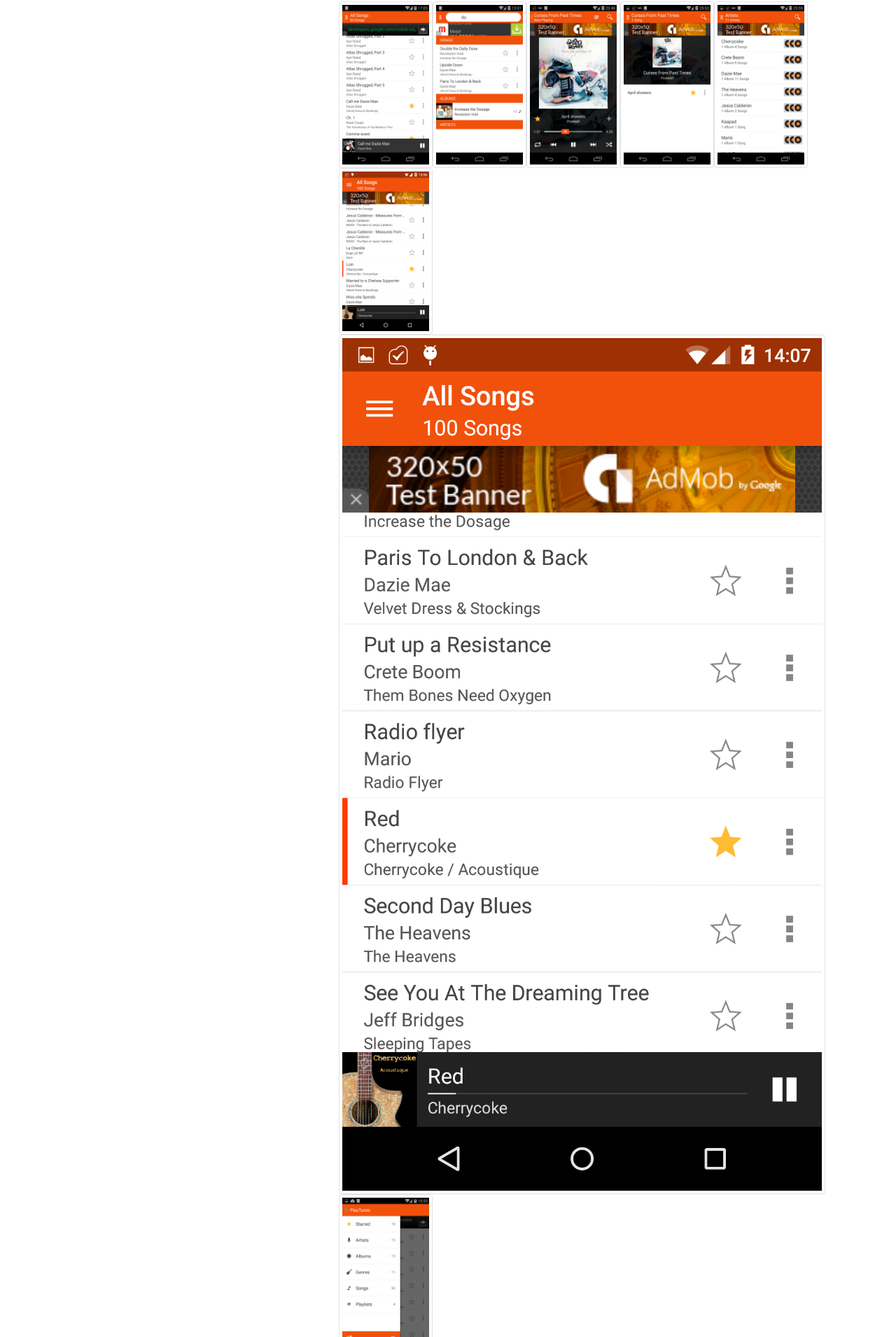
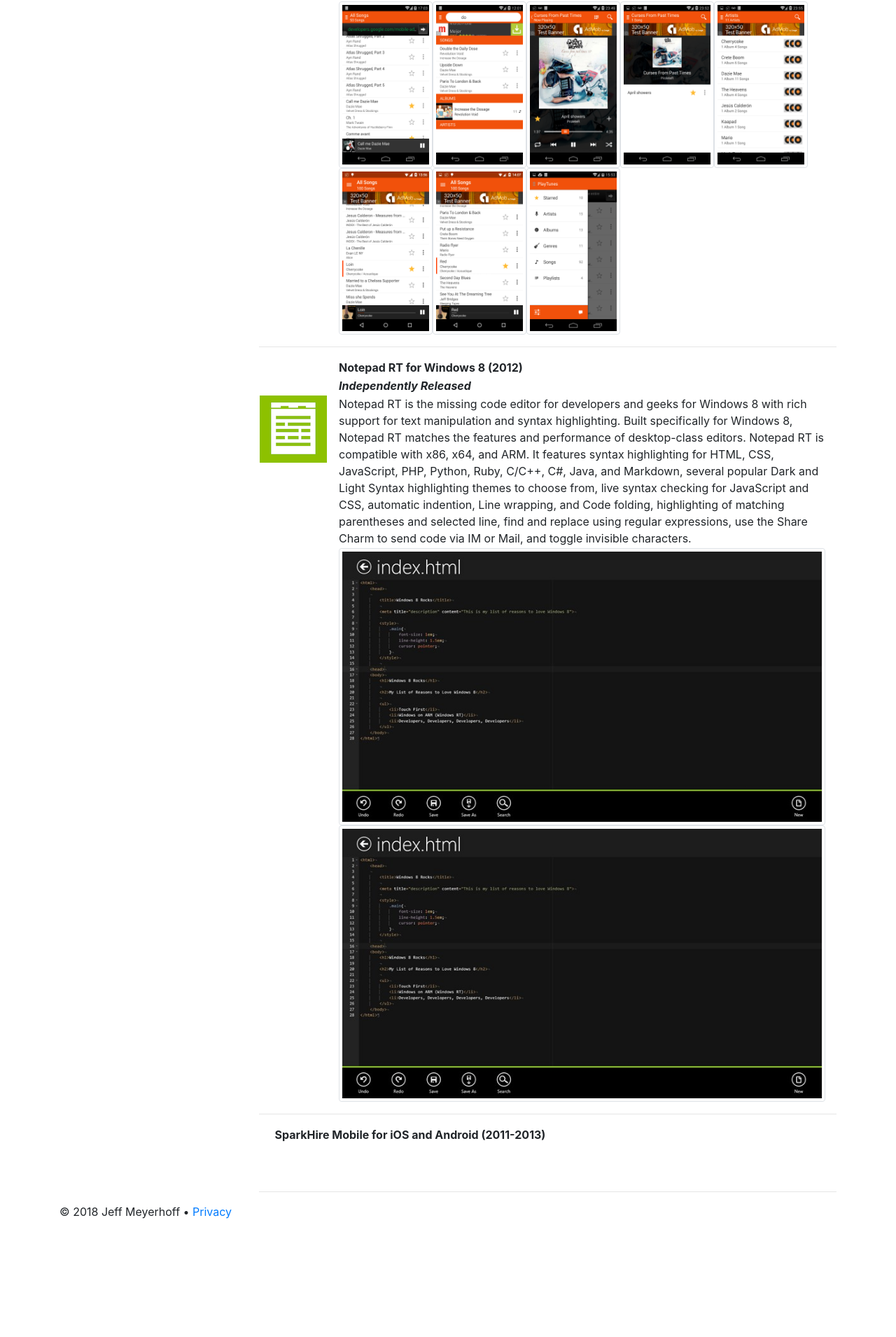
Before and after one commit to jeffington/jeffington.github.io, a Jekyll site: the page built from projects/index.md, in a window 1280 px wide. Shown: the part 952-2862 px from the top of the page at 70% size. Built offline with Jekyll 4.4.1, drawn with Linux system fonts in a browser that asks for light colours; after the commit the page ends 2711 px from its top, so only the background shows below that.

Commit message:
Fixed size of screenshot

```diff
--- a/projects/index.md
+++ b/projects/index.md
@@ -51,7 +51,7 @@ title: Projects
 ||_Independently Released_|
 |![PlayTunes App Icon](/assets/images/projects/playtunes/playtunes3-app-icon-96.png)|PlayTunes was a music player app for Android that I first built in 2010 using Java, Eclipse, and the Android UI toolkit. The source code for PlayTunes is publicly available on GitHub.|
 ||Developed with Java and the Android Development Tools.|
-||<img src="/assets/images/projects/playtunes/screenshot-1.png" alt="" class="img-thumbnail" style="width: 134px; height:238px;"><img src="/assets/images/projects/playtunes/screenshot-2.png" alt="" class="img-thumbnail" style="width: 134px; height:238px;"><img src="/assets/images/projects/playtunes/screenshot-3.png" alt="" class="img-thumbnail" style="width: 134px; height:238px;"><img src="/assets/images/projects/playtunes/screenshot-4.png" alt="" class="img-thumbnail" style="width: 134px; height:238px;"><img src="/assets/images/projects/playtunes/screenshot-5.png" alt="" class="img-thumbnail" style="width: 134px; height:238px;"><img src="/assets/images/projects/playtunes/screenshot-6.png" alt="" class="img-thumbnail" style="width: 134px; height:238px;"><img src="/assets/images/projects/playtunes/screenshot-7.png" alt="" class="img-thumbnail"><img src="/assets/images/projects/playtunes/screenshot-8.png" alt="" class="img-thumbnail" style="width: 134px; height:238px;">|
+||<img src="/assets/images/projects/playtunes/screenshot-1.png" alt="" class="img-thumbnail" style="width: 134px; height:238px;"><img src="/assets/images/projects/playtunes/screenshot-2.png" alt="" class="img-thumbnail" style="width: 134px; height:238px;"><img src="/assets/images/projects/playtunes/screenshot-3.png" alt="" class="img-thumbnail" style="width: 134px; height:238px;"><img src="/assets/images/projects/playtunes/screenshot-4.png" alt="" class="img-thumbnail" style="width: 134px; height:238px;"><img src="/assets/images/projects/playtunes/screenshot-5.png" alt="" class="img-thumbnail" style="width: 134px; height:238px;"><img src="/assets/images/projects/playtunes/screenshot-6.png" alt="" class="img-thumbnail" style="width: 134px; height:238px;"><img src="/assets/images/projects/playtunes/screenshot-7.png" alt="" class="img-thumbnail" style="width: 134px; height:238px;"><img src="/assets/images/projects/playtunes/screenshot-8.png" alt="" class="img-thumbnail" style="width: 134px; height:238px;">|
 
 ---
 
```
